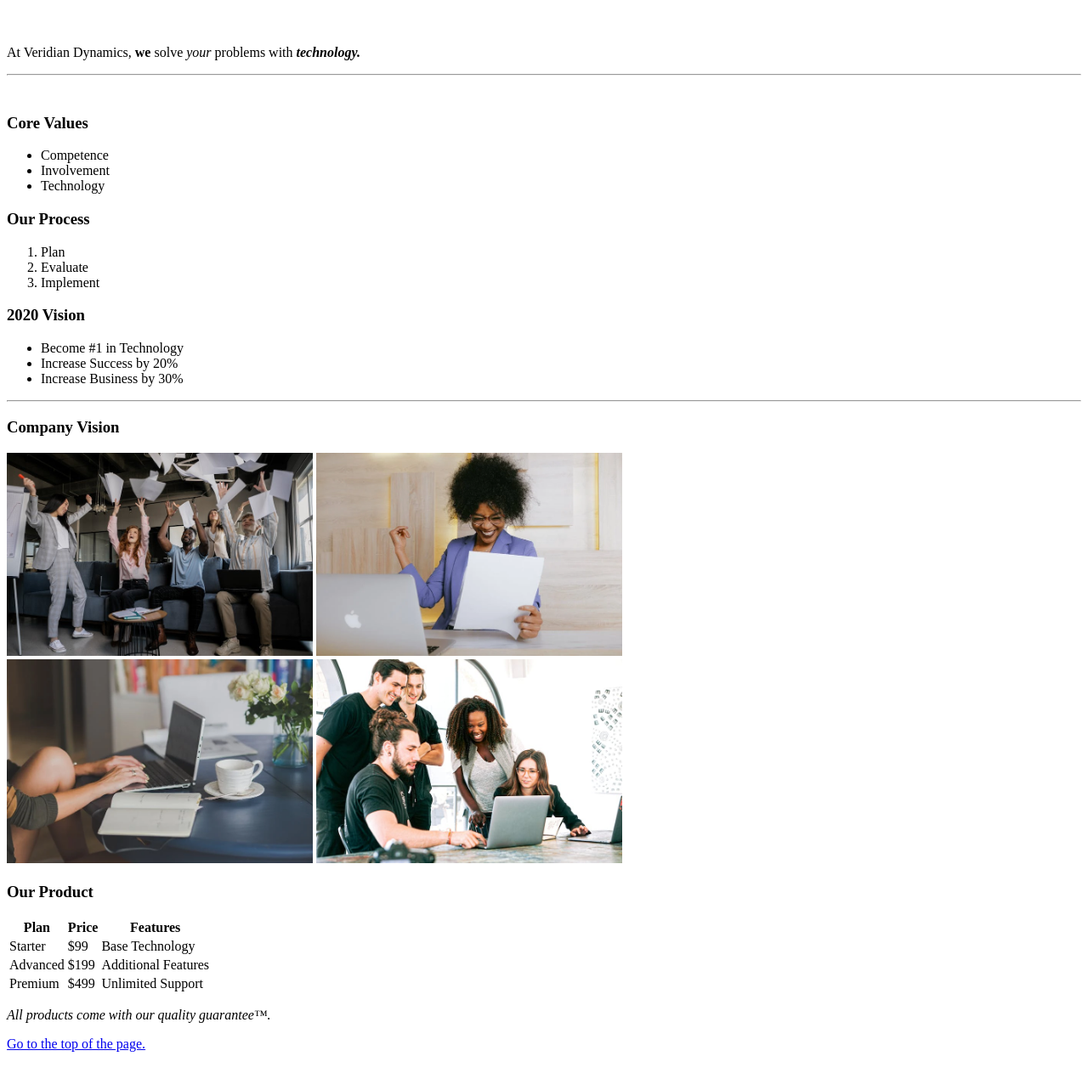
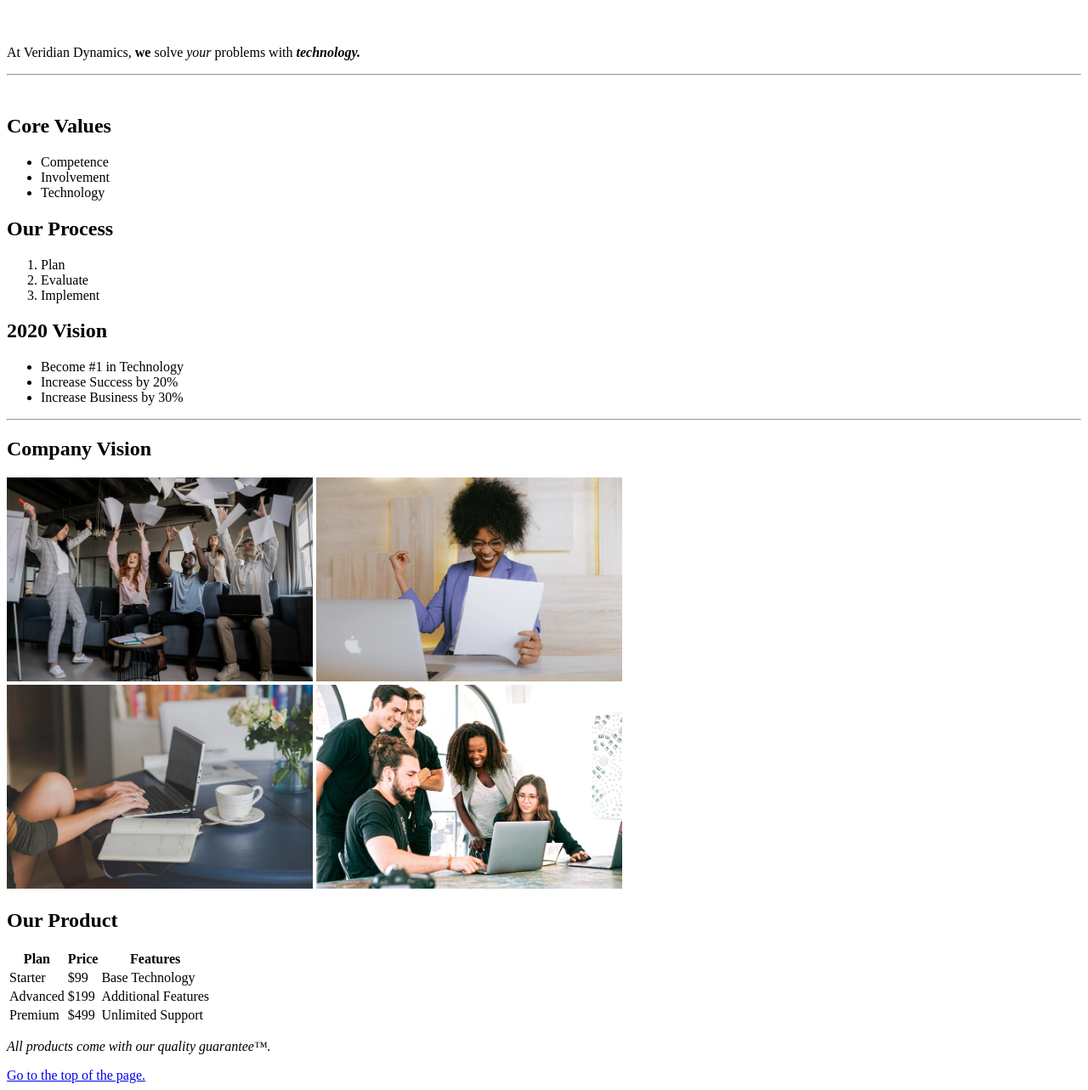
Before and after one commit to T-AsiaFries/codeup-web-exercises, a website: page welcome.html in a window 1280 px wide. Shown: the part 61-1344 px from the top of the page at 85% size. Before the commit the page ends 1307 px from the top, so only its background shows below. Drawn offline with Linux system fonts and the light colour scheme.

Commit message:
part 1 exercise walkthrough

```diff
--- a/welcome.html
+++ b/welcome.html
@@ -11,39 +11,41 @@
 <p>At Veridian Dynamics, <strong>we</strong> solve <em>your</em> problems with <i><b>technology.</b></i></p>
 <hr>
 <br>
-<h3>Core Values</h3>
+<h2>Core Values</h2>
 <ul>
     <li>Competence</li>
     <li>Involvement</li>
     <li>Technology</li>
 </ul>
-<h3>Our Process</h3>
+<h2>Our Process</h2>
 <ol>
     <li>Plan</li>
     <li>Evaluate</li>
     <li>Implement</li>
 </ol>
-<h3>2020 Vision</h3>
+<h2>2020 Vision</h2>
 <ul>
     <li>Become #1 in Technology</li>
     <li>Increase Success by 20%</li>
     <li>Increase Business by 30%</li>
 </ul>
 <hr>
-<h3>Company Vision</h3>
+<h2>Company Vision</h2>
 <img src="img/success.jpeg" alt="success" style="width: 45vh">
 <img src="img/happy.webp" alt="happy" style="width: 45vh">
 <br>
 <img src="img/working.webp" alt="working" style="width: 45vh">
 <img src="img/people.jpeg" alt="people" style="width: 45vh">
-<h3>Our Product</h3>
-
+<h2>Our Product</h2>
 <table>
+    <thead>
         <tr>
             <th>Plan</th>
             <th>Price</th>
             <th>Features</th>
         </tr>
+    </thead>
+    <tbody>
         <tr>
             <td>Starter</td>
             <td>$99</td>
@@ -60,11 +62,12 @@
             <td>$499</td>
             <td>Unlimited Support</td>
         </tr>
+    </tbody>
 </table>
-
+<footer>
     <p><i>All products come with our quality guarantee&#x2122.</i></p>
 
-<a href="http://localhost:63342/codeup-web-exercises/welcome.html?_ijt=bndt4vrtad7cn1gk0cjsaj2dc5&_ij_reload=RELOAD_ON_SAVE">Go to the top of the page.</a>
-
+    <a href="#top">Go to the top of the page.</a>
+</footer>
 </body>
 </html>
```
Lines whose indentation alone changed are shown as unchanged.
